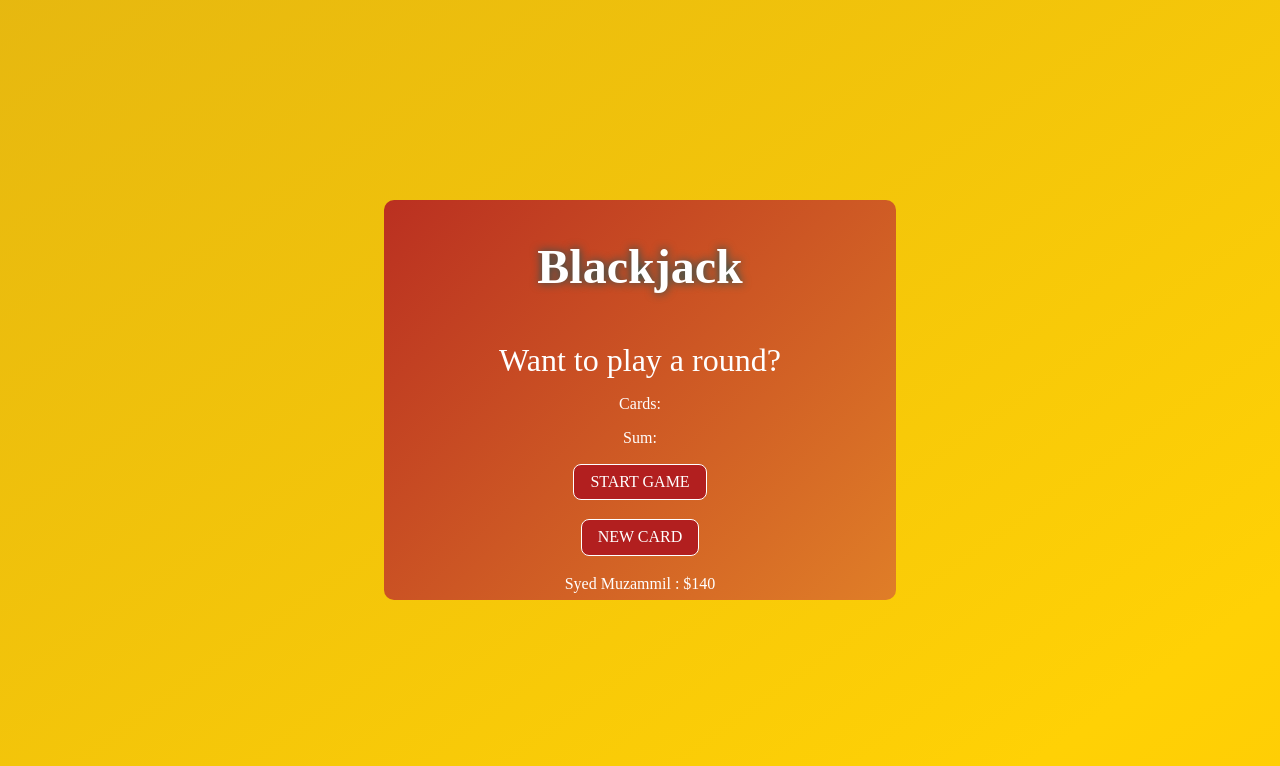
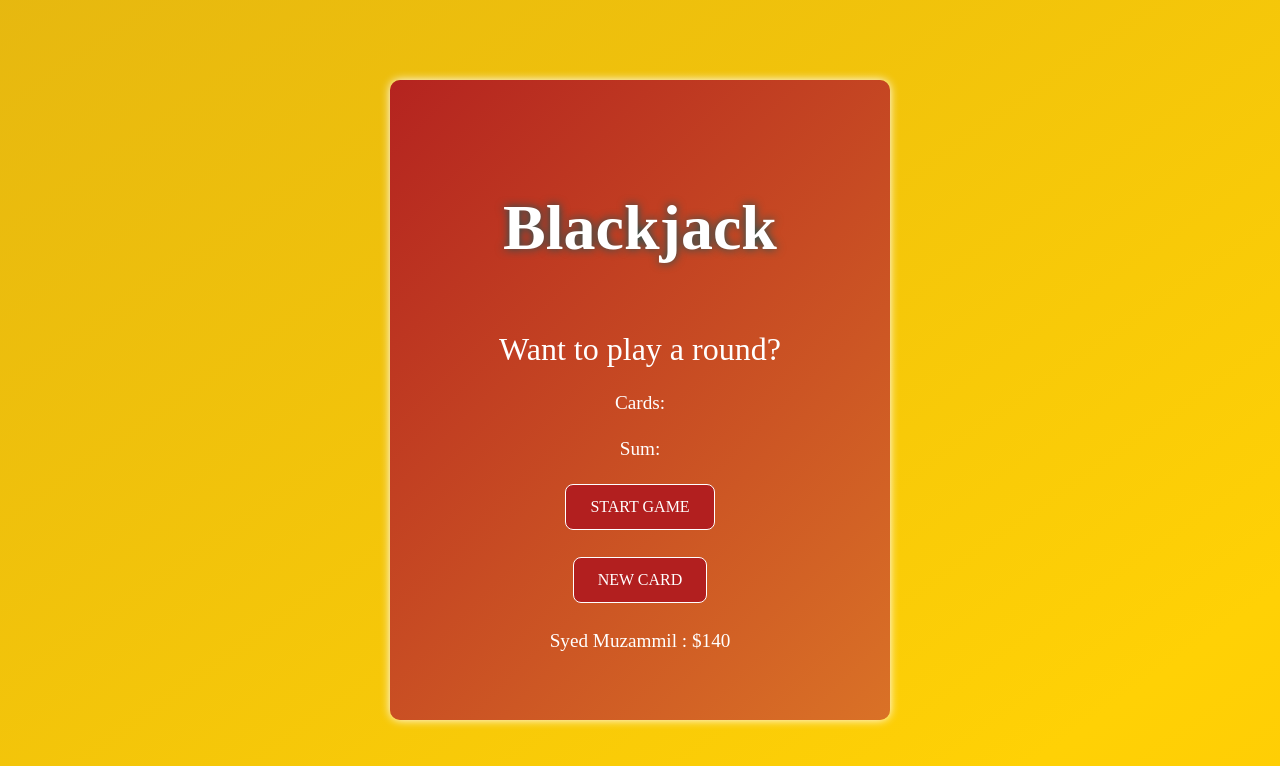
Before and after one commit to MrSyedMuzammil/BlackJack-Game, a plain HTML site: page index.html in a window 1280 px wide. Drawn offline with nearby package versions, Linux system fonts and the light colour scheme.

Commit message:
Improve layout responsiveness and add meta tags
Added charset and viewport meta tags to index.html for better compatibility and mobile support. Updated styles.css to enhance responsive design with media queries, adjusted container sizing, and improved box-shadow syntax.

```diff
--- a/index.html
+++ b/index.html
@@ -1,5 +1,7 @@
 <html>
   <head>
+    <meta charset="UTF-8" />
+    <meta name="viewport" content="width=device-width, initial-scale=1.0" />
     <link
       rel="stylesheet"
       href="https://cdnjs.cloudflare.com/ajax/libs/normalize/8.0.1/normalize.css"
--- a/styles.css
+++ b/styles.css
@@ -28,10 +28,12 @@ body {
   align-items: center;
   justify-content: center;
   background-color: aquamarine;
-  width: 40%;
-  height: 50%;
+  width: 90%;
+  max-width: 500px;
+  min-height: 80vh;
+  padding: 1.5rem;
   border-radius: 10px;
-  box-shadow: 0 0 10px solid white;
+  box-shadow: 0 0 10px white;
   gap: 1rem;
   background: linear-gradient(135deg, #1a2a6c, #b21f1f, #fdbb2d);
   background-size: 400% 400%;
@@ -78,3 +80,38 @@ p {
 .start-btn:focus {
   background-color: #d30e0ed6;
 }
+
+@media (min-width: 768px) {
+  .container {
+    padding: 2.5rem;
+    gap: 1.2rem;
+  }
+
+  #main-title {
+    font-size: 3.5rem;
+  }
+
+  #message-el {
+    font-size: 2rem;
+  }
+
+  p {
+    font-size: 1.2rem;
+  }
+
+  .general-btn {
+    padding: 0.8rem 1.5rem;
+    font-size: 1rem;
+  }
+}
+
+@media (min-width: 1024px) {
+  .container {
+    padding: 3rem;
+    gap: 1.5rem;
+  }
+
+  #main-title {
+    font-size: 4rem;
+  }
+}
```
